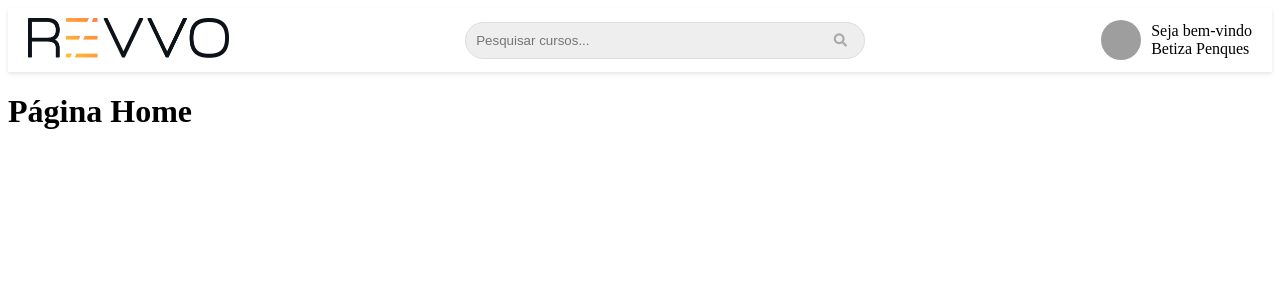
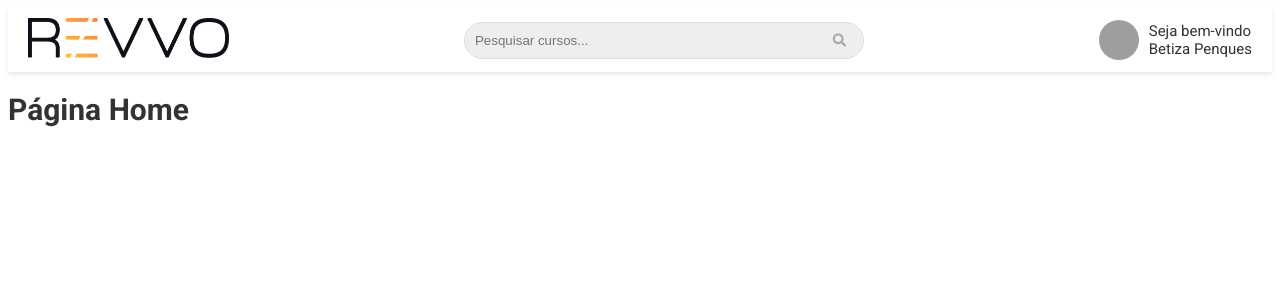
Before and after one commit to BePenques/desafio_revvo, a PHP site: page / in a window 1280 px wide. Shown: the top 300 px of the page. Run offline with PHP 8.4, Linux system fonts and the light colour scheme; style sheets or scripts are compiled from the project's sources; grey boxes are pictures that could not be loaded.

Commit message:
add font roboto to project

```diff
--- /dev/null
+++ b/assets/css/styles.css
@@ -0,0 +1,5 @@
+body {
+  font-family: "Roboto", sans-serif;
+  font-size: 15px;
+  color: #333;
+}
--- a/index.php
+++ b/index.php
@@ -11,7 +11,9 @@ $pages = [
     <meta charset="UTF-8">
     <meta name="viewport" content="width=device-width, initial-scale=1.0">
     <link rel="stylesheet" href="assets/css/header.css">
+    <link rel="stylesheet" href="assets/css/styles.css">
     <link rel="stylesheet" href="https://cdnjs.cloudflare.com/ajax/libs/font-awesome/5.15.4/css/all.min.css">
+    <link href="https://fonts.googleapis.com/css2?family=Roboto:wght@400;700&display=swap" rel="stylesheet">
     <title>LEO Cursos</title>
 
 </head>
--- /dev/null
+++ b/sass/styles.scss
@@ -0,0 +1,5 @@
+body {
+    font-family: 'Roboto', sans-serif;
+    font-size: 15px;
+    color: #333;
+}
```
